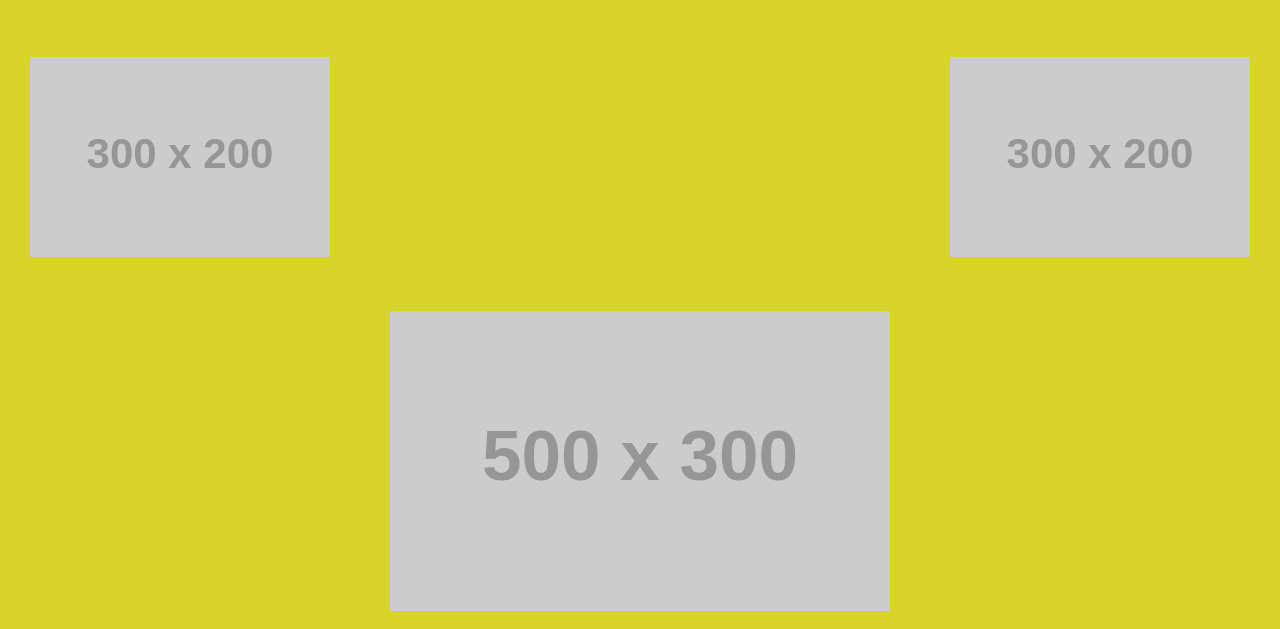
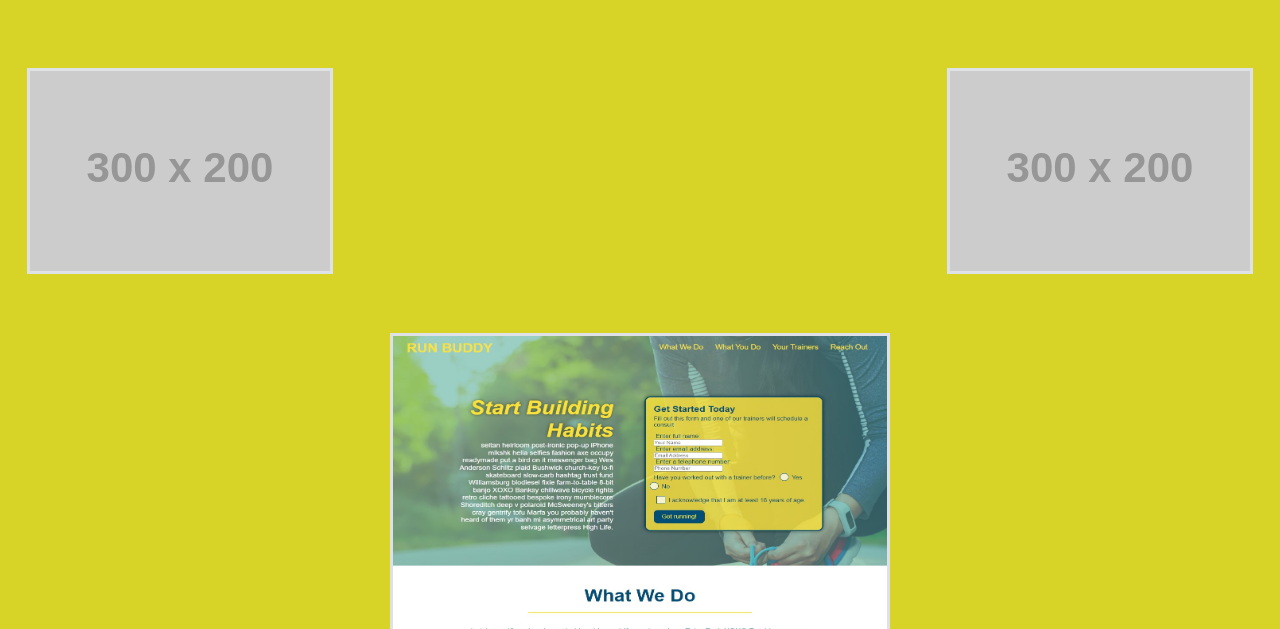
Before and after one commit to mberti13/personal-portfolio, a plain HTML site: page index.html in a window 1280 px wide. Shown: the part 492-1121 px from the top of the page. Drawn offline with Linux system fonts and the light colour scheme; placeholder pictures from the web are drawn by us.

Commit message:
added run buddy and image borders

```diff
--- a/assets/css/style.css
+++ b/assets/css/style.css
@@ -129,7 +129,6 @@ hr.dotted{
     grid-row-end: 3;
     max-width: 100%;
     max-height: 100%;
-
 }
 .img2{
     grid-column-start: 3;
@@ -156,9 +155,14 @@ hr.dotted{
     grid-column-end: 3;
     grid-row-start: 3;
     grid-row-end: 4;
+    max-width: 100%;
+    object-fit: cover;
+
 }
-
-
+/* Image Borders */
+.img1 img, .img2 img, .img3 img,.img4 img, .big-image img{
+    border: 3px solid var(--primary-color);
+}
 
 
 /* Footer */
@@ -203,7 +207,11 @@ footer ul{
 .fa-li{
     margin: 0px 3px
 }
-/*Media Query for Desktop/Laptops*/
+/*Media Query for XL Screens*/
 @media screen and (max-width: 980px){
 
 }
+/*Media Query for Tablets*/
+
+
+/*Media Query for Phones*/
--- a/index.html
+++ b/index.html
@@ -56,7 +56,7 @@
             <a href="#" target="_blank"><img id= "img2" src="https://via.placeholder.com/300x200/6C757C/000000.png?text= Coming+Soon" alt="Placeholder Image, project coming soon."></a>
         </div>
         <div class="big-image">
-            <a href="#" target="_blank"><img id= "big-image" src="https://via.placeholder.com/500x300/6C757C/000000.png?text= Coming+Soon" alt="Placeholder Image, project coming soon."></a>
+            <a href="https://mberti13.github.io/run-buddy/" target="_blank"><img id= "big-image" src="./assets/images/run-buddy-photo.jpg" width="500px" height="319px" alt="Placeholder Image, project coming soon."></a>
             </div>
             <div class="img3">
             <a href="#" target="_blank"><img id= "img3" src="https://via.placeholder.com/300x200/6C757C/000000.png?text= Coming+Soon" alt="Placeholder Image, project coming soon."></a>
```
Also changed, not shown: assets/images/run-buddy-photo.jpg (added), assets/images/run-buddy-photo.png (added).
